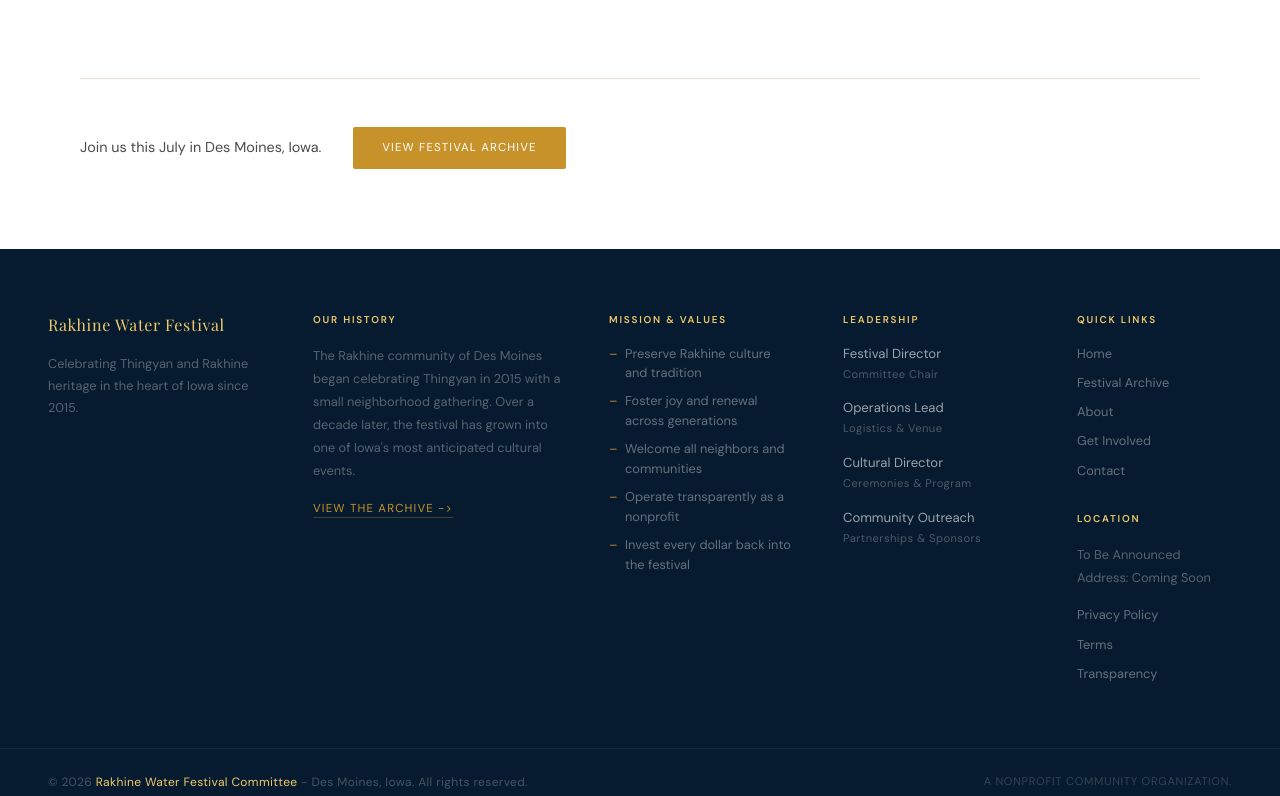
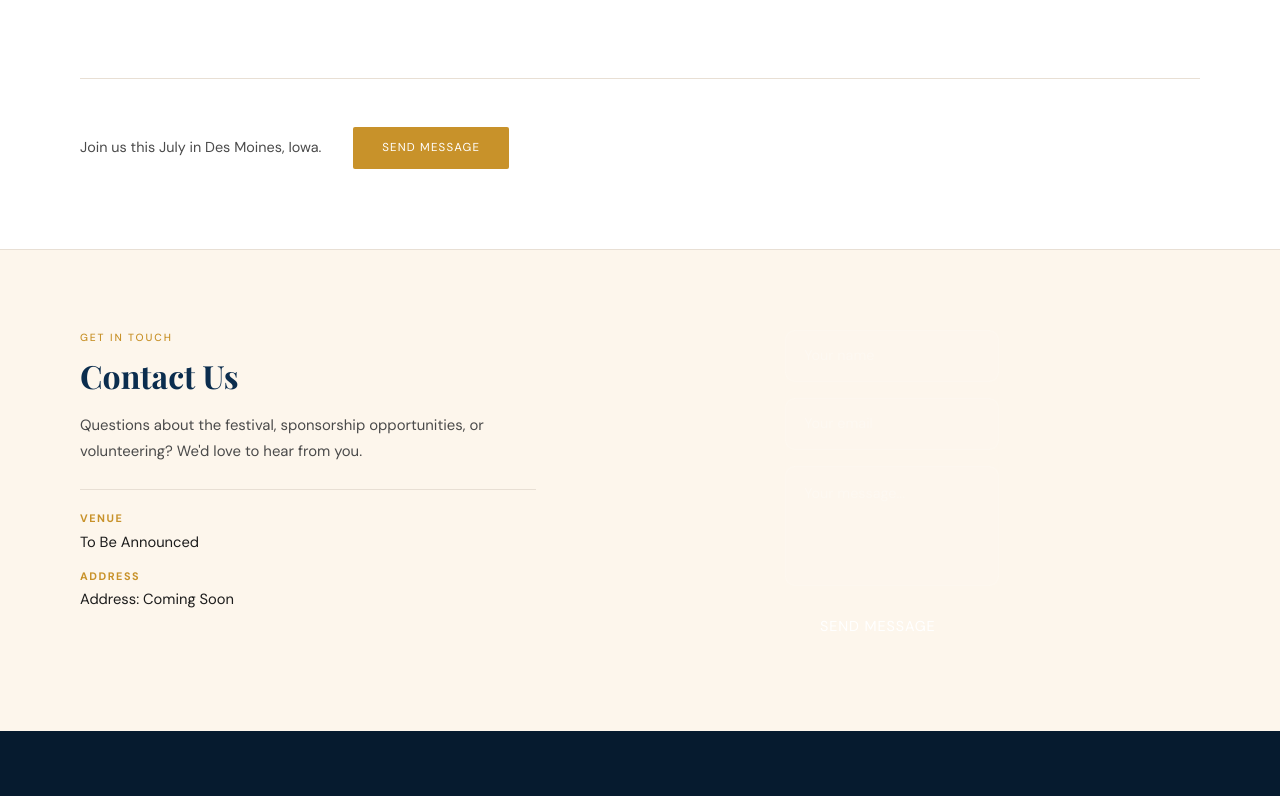
Before and after one commit to BoFromTheEast/rakhine-community-site, a Next.js app: page /about in a window 1280 px wide. Shown: the part 1040-1836 px from the top of the page. Built offline with nearby package versions, Linux system fonts and the light colour scheme; no server answers; a web font is replaced by a local one.

Commit message:
chore: revised contact page

```diff
--- a/app/_components/Footer.tsx
+++ b/app/_components/Footer.tsx
@@ -79,7 +79,7 @@ export default function Footer() {
               <Link href="/get-involved">{t("nav.get_involved")}</Link>
             </li>
             <li>
-              <Link href="/contact">{t("nav.contact")}</Link>
+              <Link href="/about#contact">{t("nav.contact")}</Link>
             </li>
           </ul>
           <h4 className={`${styles.footerHeading} ${styles.footerHeadingSpaced}`}>
--- a/app/_components/Navbar.tsx
+++ b/app/_components/Navbar.tsx
@@ -19,7 +19,6 @@ const linkDefs: { key: string; href: string; page: ActivePage }[] = [
   { key: "nav.festival", href: "/festival", page: "festival" },
   { key: "nav.about", href: "/about", page: "about" },
   { key: "nav.get_involved", href: "/get-involved", page: "get-involved" },
-  { key: "nav.contact", href: "/contact", page: "contact" },
 ];
 
 export default function Navbar({ activePage }: { activePage: ActivePage }) {
--- a/app/about/page.module.css
+++ b/app/about/page.module.css
@@ -201,6 +201,51 @@
   background: #b57e22;
 }
 
+/* ── Contact ─────────────────────────────────────────────── */
+.contact {
+  display: grid;
+  grid-template-columns: 0.85fr 1.15fr;
+  gap: 3rem;
+  padding: 5rem;
+  background: #fdf6ec;
+  border-top: 1px solid #e8dfd4;
+}
+
+.contactIntro {
+  max-width: 460px;
+}
+
+.contactSub {
+  margin: 1rem 0 1.5rem;
+  color: #4a4a4a;
+  font-size: 0.93rem;
+  line-height: 1.8;
+}
+
+.venueDetails {
+  display: grid;
+  gap: 0.85rem;
+  padding-top: 1.25rem;
+  border-top: 1px solid #e8dfd4;
+}
+
+.venueDetails p {
+  margin: 0;
+  color: #1c1c1c;
+  font-size: 0.92rem;
+  line-height: 1.6;
+}
+
+.venueDetails span {
+  display: block;
+  margin-bottom: 0.2rem;
+  color: #c8922a;
+  font-size: 0.68rem;
+  font-weight: 700;
+  letter-spacing: 0.14em;
+  text-transform: uppercase;
+}
+
 /* ── Tablet ──────────────────────────────────────────────── */
 @media (max-width: 900px) {
   .hero {
@@ -208,6 +253,12 @@
   }
 
   .body {
+    padding: 3.5rem 2.5rem;
+  }
+
+  .contact {
+    grid-template-columns: 1fr;
+    gap: 2rem;
     padding: 3.5rem 2.5rem;
   }
 
@@ -238,6 +289,10 @@
     padding: 2.5rem 1.25rem;
   }
 
+  .contact {
+    padding: 2.5rem 1.25rem;
+  }
+
   .cta {
     flex-direction: column;
     align-items: flex-start;
--- a/app/about/page.tsx
+++ b/app/about/page.tsx
@@ -3,14 +3,15 @@ import type { Metadata } from "next";
 import { cookies } from "next/headers";
 import Navbar from "../_components/Navbar";
 import Footer from "../_components/Footer";
+import HomeContactForm from "../_components/HomeContactForm";
 import styles from "./page.module.css";
 import { getTranslation, type Locale } from "@/lib/useTranslation";
 import { site } from "@/lib/site";
 
 export const metadata: Metadata = {
-  title: "About",
+  title: "About & Contact",
   description:
-    "Learn the story, mission, and community values behind the Rakhine Water Festival in Des Moines.",
+    "Learn the story, mission, and community values behind the Rakhine Water Festival in Des Moines, and contact the committee.",
 };
 
 export default async function AboutPage() {
@@ -83,10 +84,29 @@ export default async function AboutPage() {
           <p className={styles.ctaText}>
             {t("about_page.cta_text")} {site.event.city}, {site.event.state}.
           </p>
-          <Link href="/festival" className={styles.ctaLink}>
-            {t("about_page.cta_link")}
+          <Link href="#contact" className={styles.ctaLink}>
+            {t("contact.btn_send")}
           </Link>
         </div>
+      </section>
+
+      <section className={styles.contact} id="contact">
+        <div className={styles.contactIntro}>
+          <p className={styles.sectionLabel}>{t("contact.label")}</p>
+          <h2 className={styles.sectionTitle}>{t("contact.title")}</h2>
+          <p className={styles.contactSub}>{t("contact.subtitle")}</p>
+          <div className={styles.venueDetails}>
+            <p>
+              <span>{t("venue.label")}</span>
+              {site.event.venue.name}
+            </p>
+            <p>
+              <span>{t("venue.address_label")}</span>
+              {site.event.venue.line1}
+            </p>
+          </div>
+        </div>
+        <HomeContactForm />
       </section>
       <Footer />
     </main>
--- a/app/contact/page.tsx
+++ b/app/contact/page.tsx
@@ -1,5 +1,5 @@
 import type { Metadata } from "next";
-import ContactPageClient from "./ContactPageClient";
+import { redirect } from "next/navigation";
 
 export const metadata: Metadata = {
   title: "Contact",
@@ -7,5 +7,5 @@ export const metadata: Metadata = {
 };
 
 export default function ContactPage() {
-  return <ContactPageClient />;
+  redirect("/about#contact");
 }
--- a/app/get-involved/GetInvolvedPageClient.tsx
+++ b/app/get-involved/GetInvolvedPageClient.tsx
@@ -191,6 +191,24 @@ export default function GetInvolvedPageClient() {
         </div>
       </section>
 
+      <section className={styles.pathSection} aria-label="Ways to get involved">
+        <a className={styles.pathCard} href="#volunteer">
+          <span className={styles.pathKicker}>01</span>
+          <strong>Volunteer</strong>
+          <span>Help with setup, food, guests, activities, and cleanup.</span>
+        </a>
+        <a className={styles.pathCard} href="#sponsor">
+          <span className={styles.pathKicker}>02</span>
+          <strong>Sponsor</strong>
+          <span>Support the festival as a business, family, or organization.</span>
+        </a>
+        <a className={styles.pathCard} href="/about#contact">
+          <span className={styles.pathKicker}>03</span>
+          <strong>Perform</strong>
+          <span>Reach out about music, dance, cultural groups, or stage ideas.</span>
+        </a>
+      </section>
+
       {/* ── Volunteer Section ── */}
       <section id="volunteer" className={styles.volSection}>
         <div className={styles.volLayout}>
@@ -371,7 +389,7 @@ export default function GetInvolvedPageClient() {
       </section>
 
       {/* ── Sponsor Section ── */}
-      <section id="sponsor">
+      <section id="sponsor" className={styles.sponsorSection}>
         {/* Tier cards */}
         <div className={styles.tiers}>
           <div className={styles.tiersHeader}>
@@ -399,7 +417,7 @@ export default function GetInvolvedPageClient() {
         {/* Download packet */}
         <div className={styles.packet}>
           <p className={styles.packetText}>Want the full sponsor packet?</p>
-          <a href="/contact" className={styles.packetBtn}>
+          <a href="/about#contact" className={styles.packetBtn}>
             Download Packet
           </a>
         </div>
--- a/app/page.tsx
+++ b/app/page.tsx
@@ -191,7 +191,7 @@ export default async function Home() {
                 {t("involve.perform_title")}
               </h3>
               <p className={styles.involveBody}>{t("involve.perform_body")}</p>
-              <Link href="/contact" className={styles.involveLink}>
+              <Link href="/about#contact" className={styles.involveLink}>
                 {t("involve.perform_link")}
               </Link>
             </div>
```
Also changed, not shown: app/get-involved/page.module.css (+107 -19 lines).
